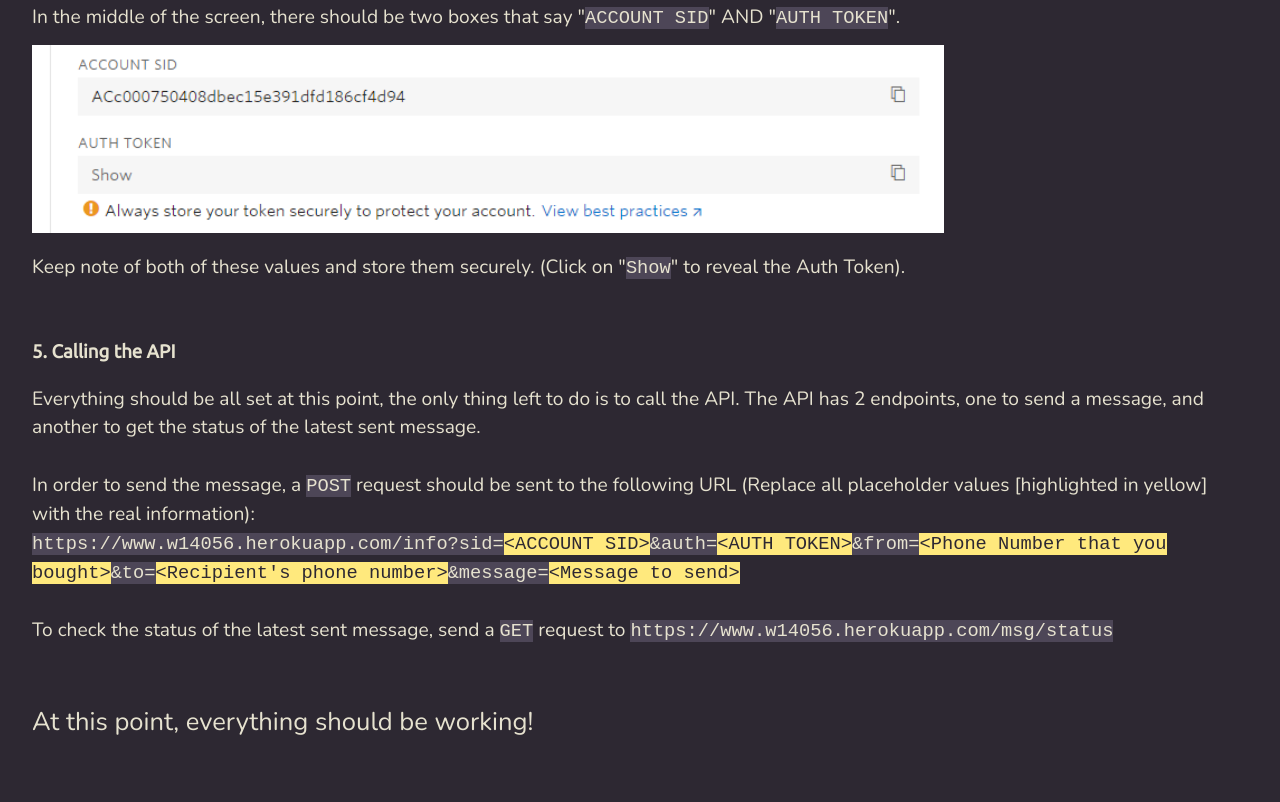
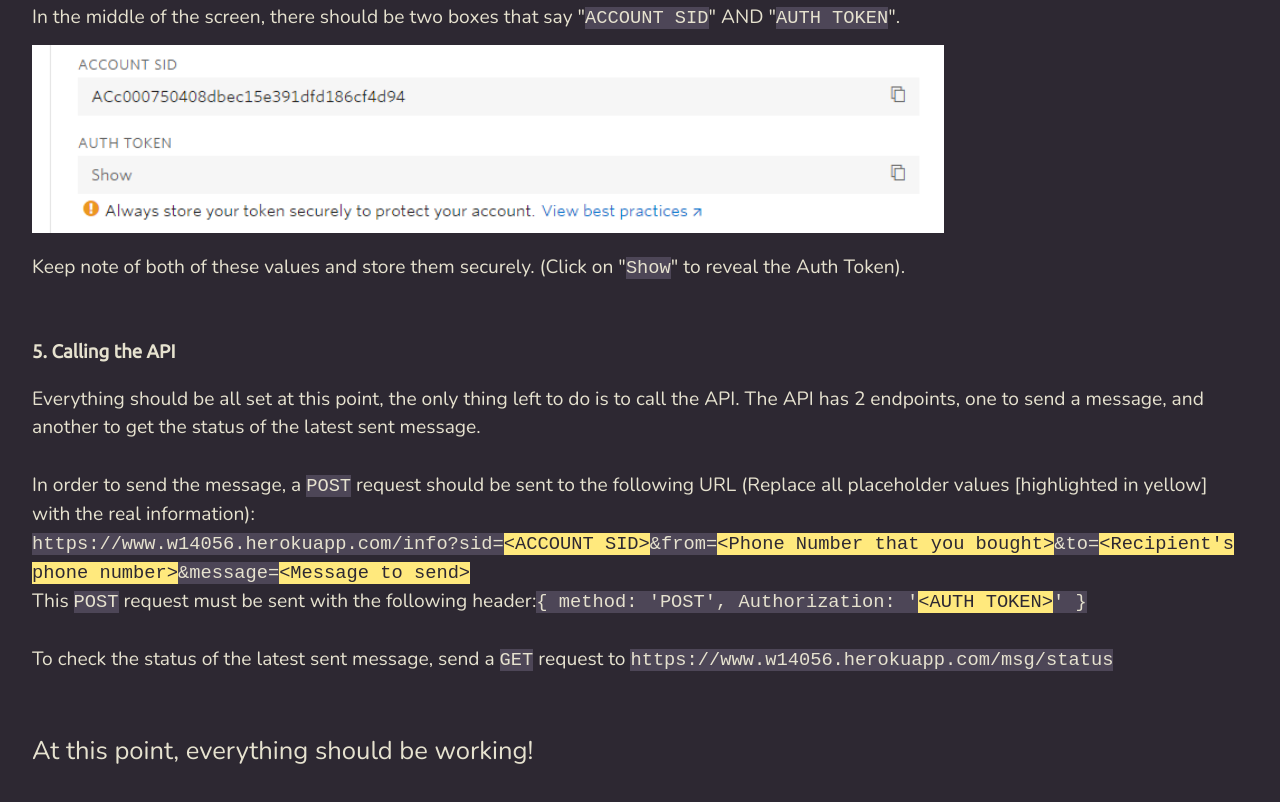
Before and after one commit to creemy0cheesekake/whatsapp-production-docs, a plain HTML site: page index.html in a window 1280 px wide. Shown: the part 1297-2099 px from the top of the page. Before the commit the page ends 2070 px from the top, so only its background shows below. Drawn offline with nearby package versions, Linux system fonts and the light colour scheme.

Commit message:
added info abt auth header

```diff
--- a/index.html
+++ b/index.html
@@ -55,7 +55,8 @@
 		<section>
 			<h3 class="subheadings">5. Calling the API</h2>
 				<p>
-					Everything should be all set at this point, the only thing left to do is to call the API. The API has 2 endpoints, one to send a message, and another to get the status of the latest sent message. <br><br>In order to send the message, a <code>POST</code> request should be sent to the following URL (Replace all placeholder values [highlighted in yellow] with the real information): <br><code>https://www.w14056.herokuapp.com/info?sid=<span class='placeholders'>&lt;ACCOUNT SID&gt;</span>&auth=<span class='placeholders'>&lt;AUTH TOKEN&gt;</span>&from=<span class='placeholders'>&lt;Phone Number that you bought&gt;</span>&to=<span class='placeholders'>&lt;Recipient's phone number&gt;</span>&message=<span class='placeholders'>&lt;Message to send&gt;</span></code>
+					Everything should be all set at this point, the only thing left to do is to call the API. The API has 2 endpoints, one to send a message, and another to get the status of the latest sent message. <br><br>In order to send the message, a <code>POST</code> request should be sent to the following URL (Replace all placeholder values [highlighted in yellow] with the real information): <br><code>https://www.w14056.herokuapp.com/info?sid=<span class='placeholders'>&lt;ACCOUNT SID&gt;</span>&from=<span class='placeholders'>&lt;Phone Number that you bought&gt;</span>&to=<span class='placeholders'>&lt;Recipient's phone number&gt;</span>&message=<span class='placeholders'>&lt;Message to send&gt;</span></code><br>
+					This <code>POST</code> request must be sent with the following header:<code>{ method: 'POST', Authorization: '<span class='placeholders'>&lt;AUTH TOKEN&gt;</span>' }</code>
 					<br><br>To check the status of the latest sent message, send a <code>GET</code> request to <code>https://www.w14056.herokuapp.com/msg/status</code><br><br><br>
 				</p>
 		</section>
```
